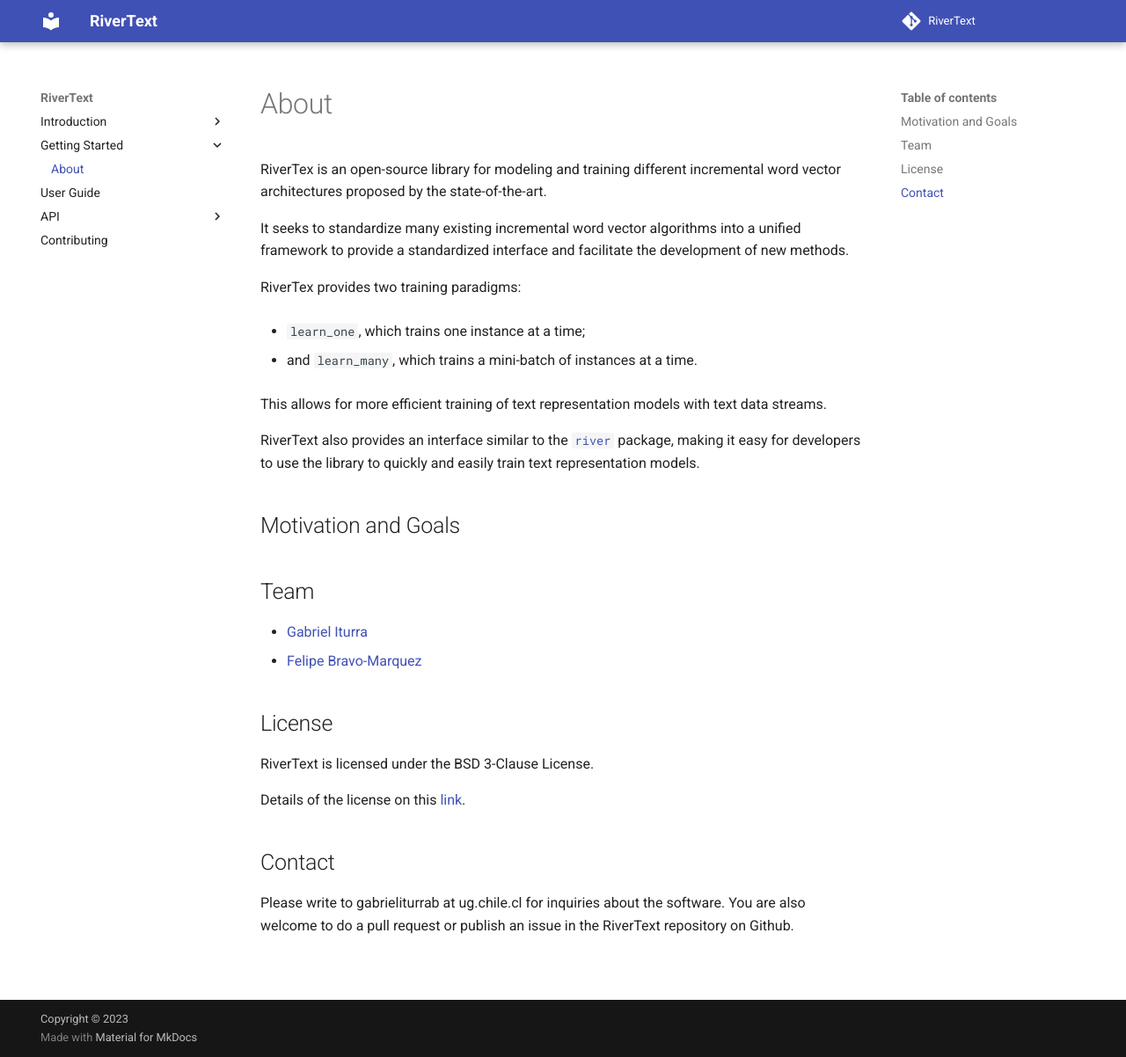
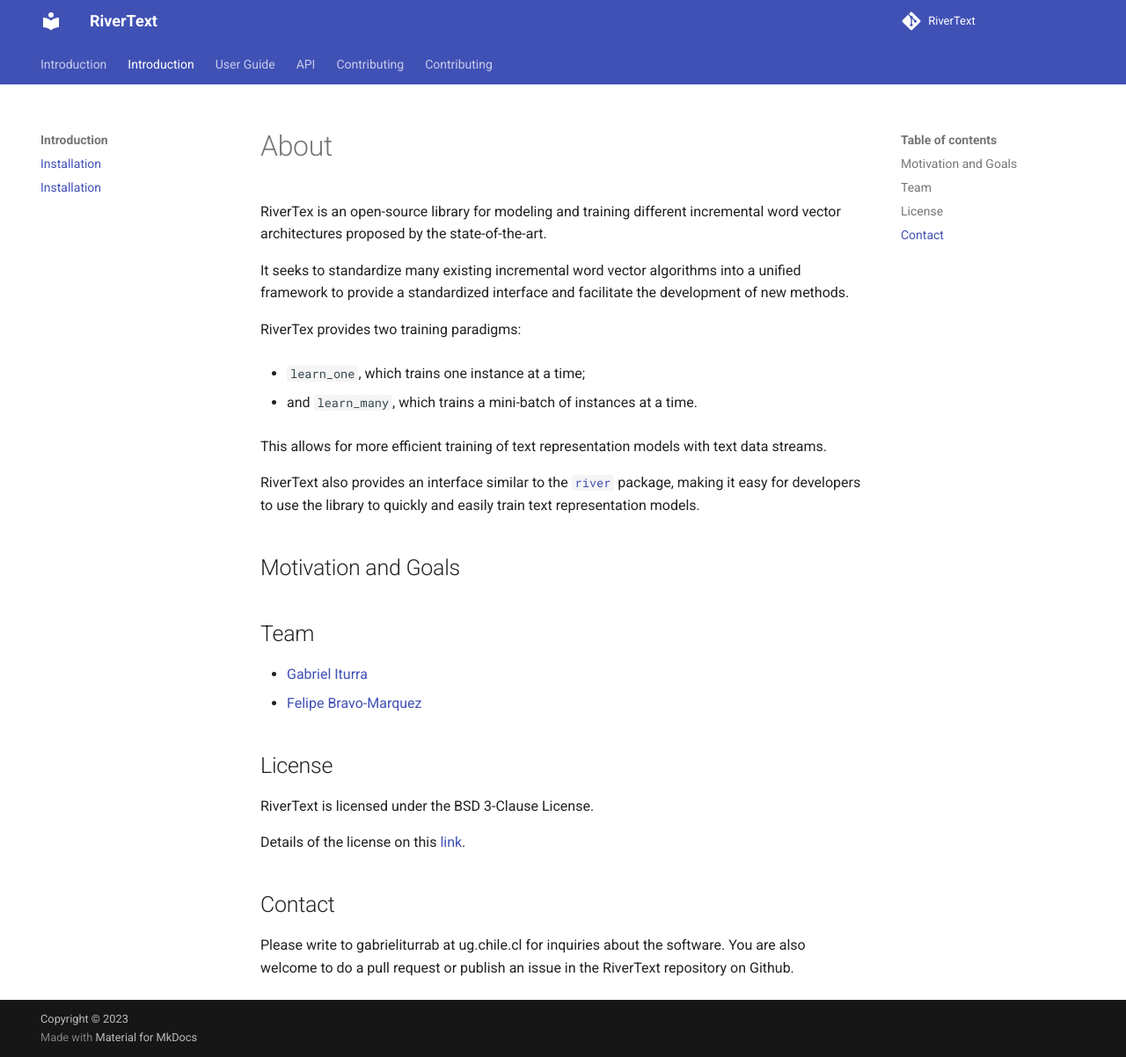
Before and after one commit to dccuchile/rivertext, an MkDocs documentation site: the page built from docs/getting_started/about.md, in a window 1280 px wide and 1202 px high. Shown: the whole window at 88% size. Built offline with MkDocs 1.6.1 and Material for MkDocs 9.7.7, drawn with Linux system fonts in a browser that asks for light colours; comment, search, counter and statistics services are not loaded; some of the changed lines change nothing that is shown.

Commit message:
adding new tabs documentation

```diff
--- a/mkdocs.yml
+++ b/mkdocs.yml
@@ -15,6 +15,8 @@
     hljs_languages:
         - yaml
         - python
+    features:
+      - navigation.tabs
 
 # Copyright
 copyright: Copyright &copy; 2023
@@ -23,7 +25,8 @@
 nav:
   - Introduction:
     - Welcome!: index.md
-  - Getting Started:
+  - Introduction:
+      - Installation: getting_started/about.md
       - About: getting_started/about.md
   - User Guide: tutorials.md
   - API:
@@ -40,3 +43,4 @@
           - word2vec: api/w2v.md
       - evaluator: api/evaluator.md
   - Contributing: reference.md
+  - Overall Ranking: reference.md
```
